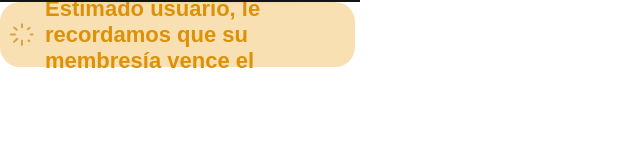
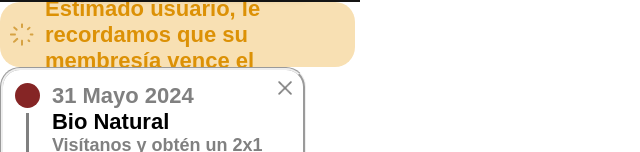
Before and after one commit to adalidwa/ProyectoGym, a React (Vite) app: page / in a window 1280 px wide. Shown: the part 648-800 px from the top of the page, without its empty margins (0-640 px from the left). Built offline with nearby package versions, Linux system fonts and the light colour scheme; no server answers; a web font is replaced by a local one.

Commit message:
Timeline COMPLETADO

```diff
--- a/src/App.jsx
+++ b/src/App.jsx
@@ -14,6 +14,7 @@ function App() {
     <div>
       <PantallaCliente/>
       <NotificacionFinMembresia/>
+      <TimelineNovedades/>
     </div>
   );
 }
--- a/src/componentes/TimelineNovedades/TimelineNovedades.jsx
+++ b/src/componentes/TimelineNovedades/TimelineNovedades.jsx
@@ -6,6 +6,7 @@ import cerrarNovedades from '/src/assets/icons/x.png';
 function TimelineNovedades() {
     const [novedades, setNovedades] = useState([]);
     const [selectedIndex, setSelectedIndex] = useState(null);
+    const [visible, setVisible] = useState(true); // Estado para controlar la visibilidad
 
     useEffect(() => {
         fetch('/Novedades.json')
@@ -20,15 +21,19 @@ function TimelineNovedades() {
             });
     }, []);
 
-    if (novedades.length === 0 || selectedIndex === null) {
-        return <div>Cargando...</div>;
+    if (novedades.length === 0 || selectedIndex === null || !visible) { // Agregar condición de visibilidad
+        return null; // Devuelve null para que el componente desaparezca
     }
 
     const itemsToShow = novedades.slice(selectedIndex, selectedIndex + 2);
 
+    const handleClose = () => {
+        setVisible(false); // Cambiar el estado de visibilidad al presionar el botón
+    };
+
     return (
         <div className="ContenedorGeneral">
-            <button className="cerrarNovedades">
+            <button className="cerrarNovedades" onClick={handleClose}> {/* Agregar onClick para manejar el cierre */}
                 <img className="cerrarNovedades" src={cerrarNovedades} alt="Cerrar novedades" />
             </button>
             {itemsToShow.map((novedad, index) => (
```
